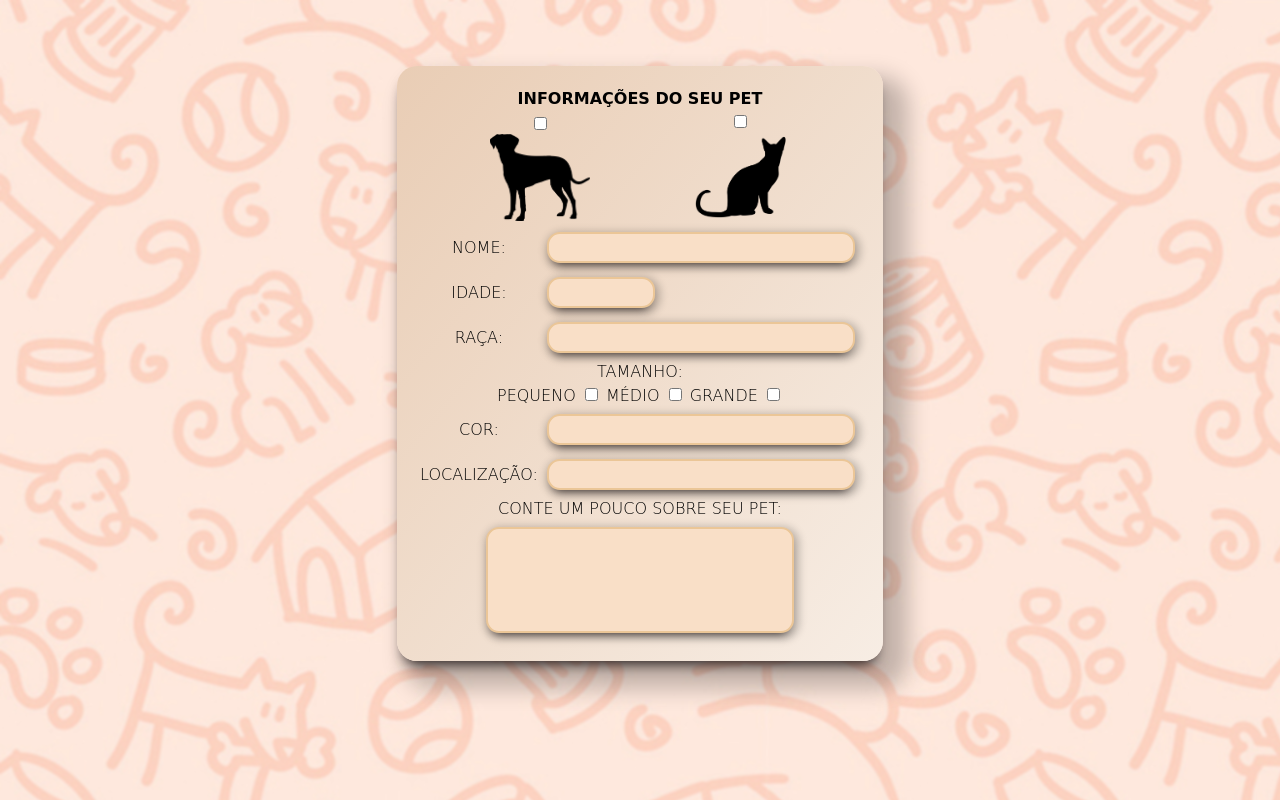
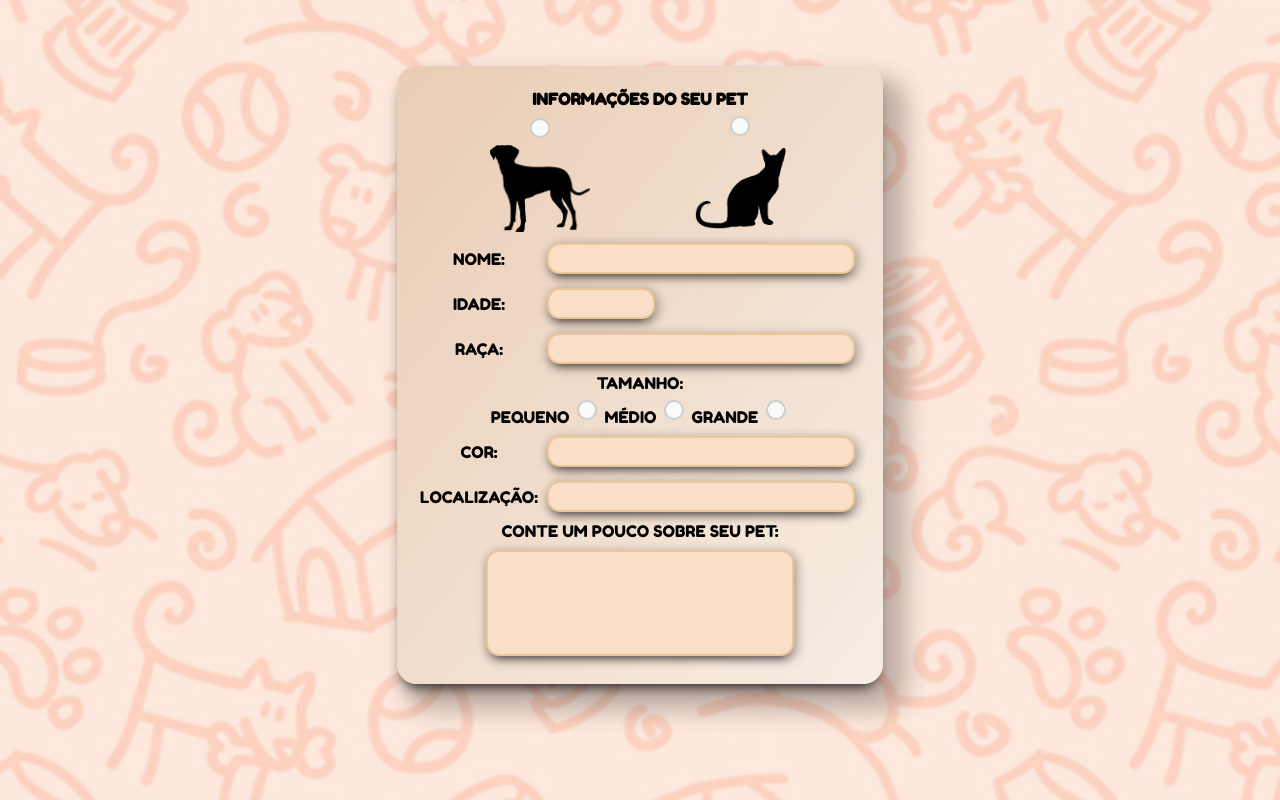
Before and after one commit to JohnPdro/projeto-adotapet, a PHP site: page / in a window 1280 px wide. Run offline with PHP 8.4, Linux system fonts and the light colour scheme; some web fonts are replaced.

Commit message:
modificação no estilo

```diff
--- a/Formulario/style.css
+++ b/Formulario/style.css
@@ -1,10 +1,10 @@
-
+@import url('https://fonts.googleapis.com/css2?family=Fredoka+One&display=swap');
 html{
     background: url("imagens/FundoPageAdotaPet.png");
 }
  body{
     margin-top: 66px;
-    font-family: 'Lilita One', cursive;
+    font-family: 'Fredoka One', cursive;
     text-transform: uppercase;
     font-weight: lighter;
 
@@ -23,6 +23,15 @@ tr{
     margin: 30px;
 }
 
+input[type="checkbox"] {
+  -webkit-appearance: none;
+  appearance: none;
+  width: 20px;
+  height: 20px;
+  background-color: #fafafa;
+  border-radius: 50%;
+  border: 2px solid #cacece;
+}
 
 .titulo{
     font-size:10px;
```
Also changed, not shown: Login/index.html (+8 -2 lines).
